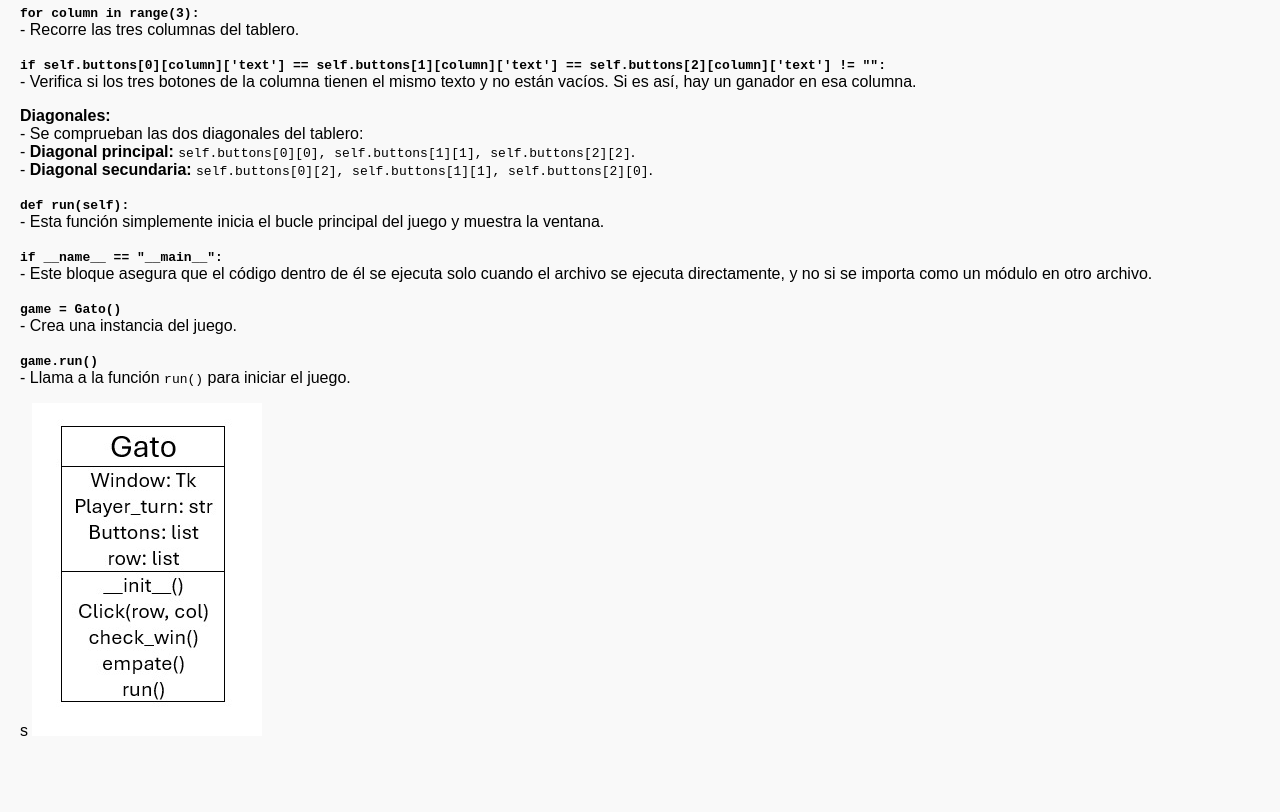
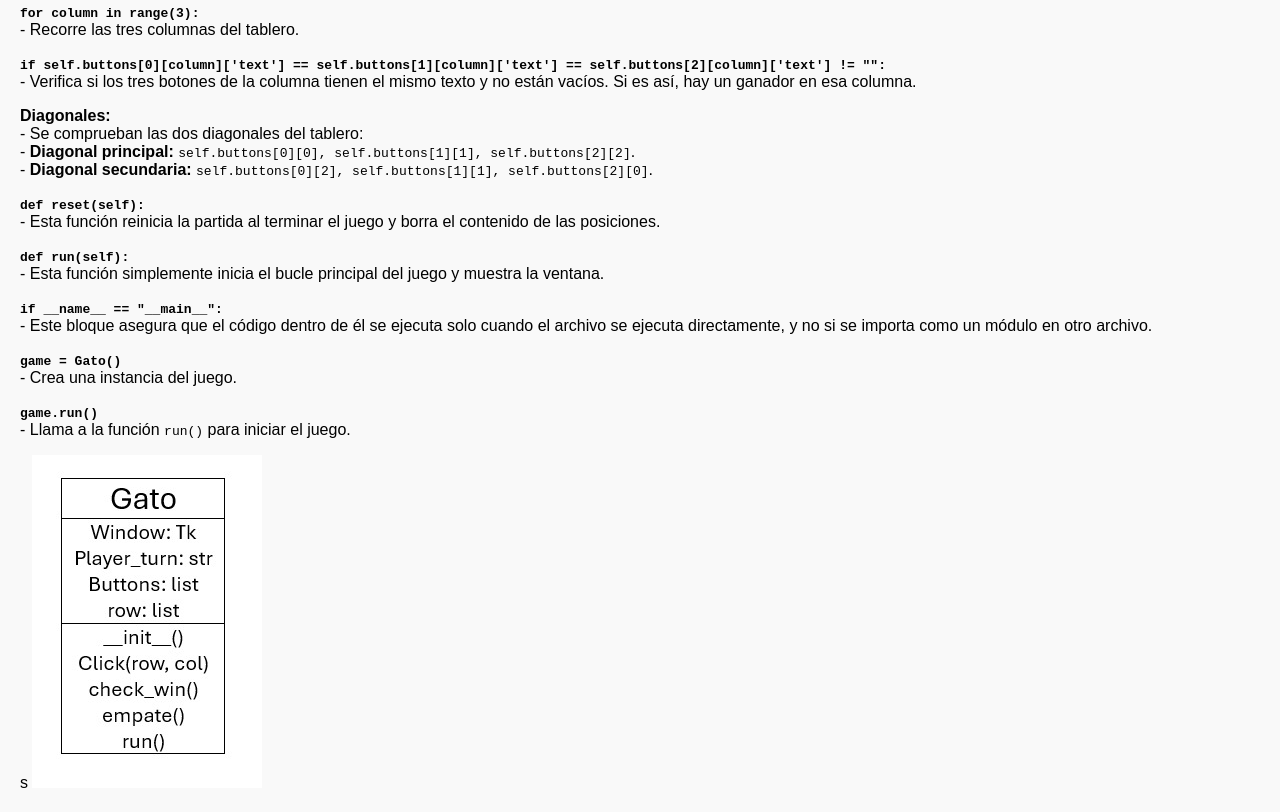
Before and after one commit to Freyramartinez/Gato, a plain HTML site: page index.html in a window 1280 px wide. Shown: the part 1827-2639 px from the top of the page. Before the commit the page ends 2587 px from the top, so only its background shows below. Drawn offline with Linux system fonts and the light colour scheme.

Commit message:
Se modificó el index
Signed-off-by: Freyra Wendy Martinez Martinez <230110434@itsoeh.edu.mx>

```diff
--- a/index.html
+++ b/index.html
@@ -147,6 +147,9 @@
     - <strong>Diagonal principal:</strong> <code>self.buttons[0][0], self.buttons[1][1], self.buttons[2][2]</code>.<br>
     - <strong>Diagonal secundaria:</strong> <code>self.buttons[0][2], self.buttons[1][1], self.buttons[2][0]</code>.</p>
 
+    <p><strong> <code>def reset(self):</code></strong><br>
+        - Esta función reinicia la partida al terminar el juego y borra el contenido de las posiciones.</p>
+
     <p><strong> <code>def run(self):</code></strong><br>
     - Esta función simplemente inicia el bucle principal del juego y muestra la ventana.</p>
 
```
